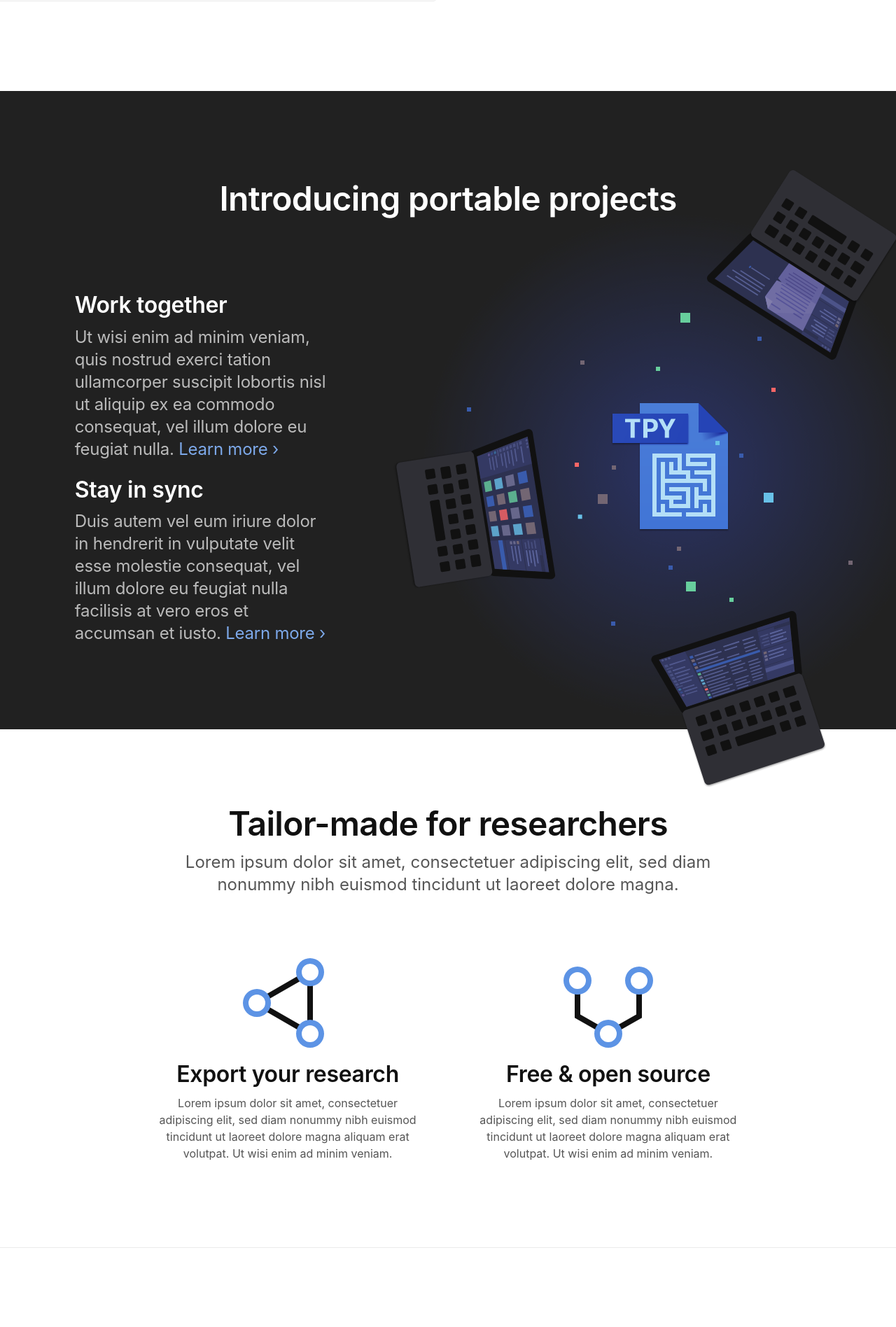
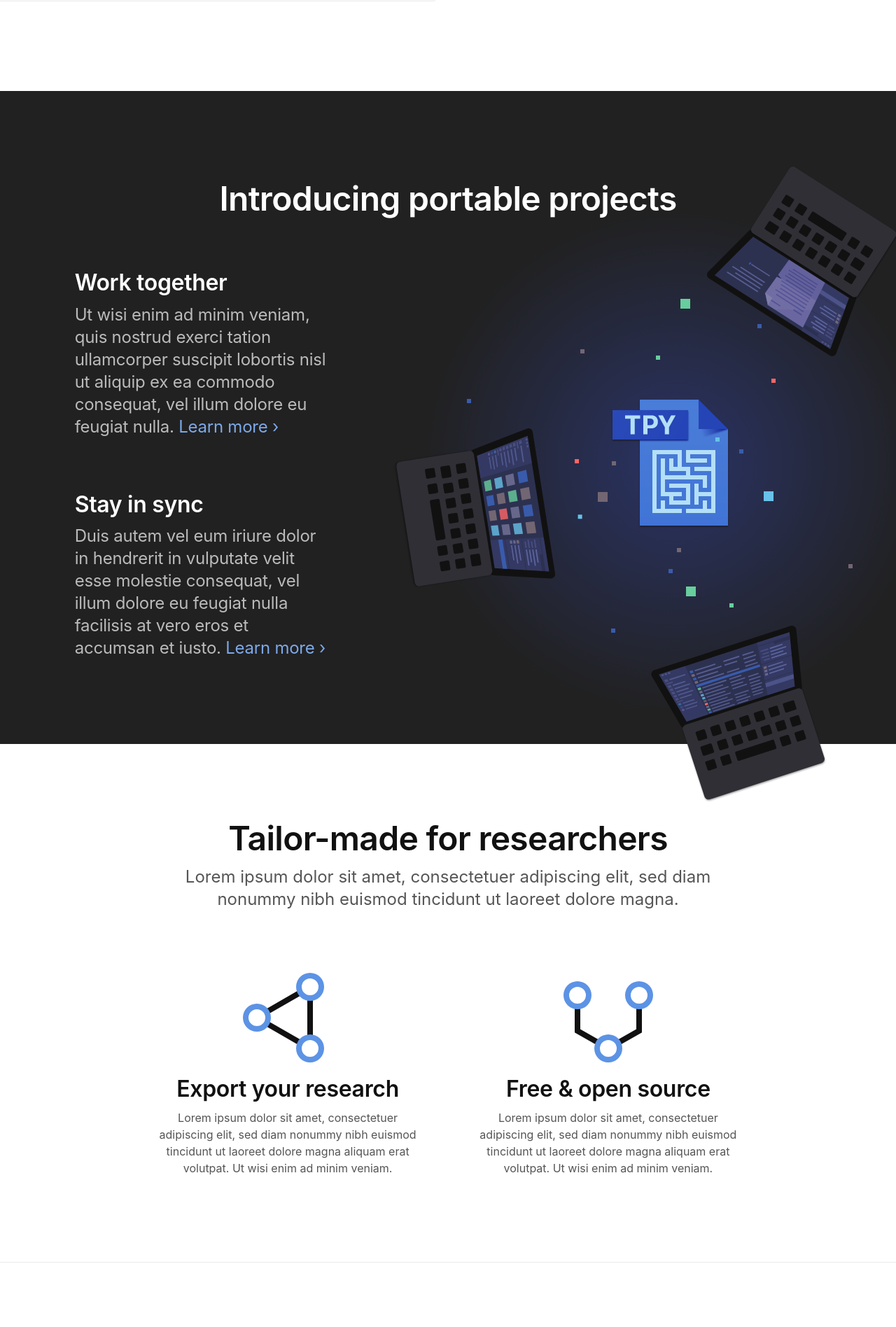
Before and after one commit to tropy/tropy.github.io, a Jekyll site: the page built from index.html, in a window 1280 px wide. Shown: the part 4210-6106 px from the top of the page at 70% size. Built offline with Jekyll 4.4.1, drawn with Linux system fonts in a browser that asks for light colours.

Commit message:
Tweak portable-projects layout and typography.

```diff
--- a/assets/stylesheets/_portable-projects.scss
+++ b/assets/stylesheets/_portable-projects.scss
@@ -10,7 +10,11 @@
   background-color: #212121;
   color: $white;
   overflow: visible;
-  padding-top: $section-padding-y;
+  padding-top: $section-padding-y-phone - 14px;
+
+  @media (min-width: $sm) {
+    padding-top: $section-padding-y;
+  }
 
   .row {
     position: relative;
@@ -31,12 +35,12 @@
   }
 
   h2 {
-    margin: 0;
+    margin: 0 0 ($section-padding-y-phone * 3 / 4 - 16px);
     position: relative;
     z-index: 1;
 
     @media (min-width: $sm) {
-      margin: 0 0 ($section-padding-y * 1 / 1 - $section-padding-y - 20px);
+      margin: 0 0 ($section-padding-y * 3 / 4 - $section-padding-y - 20px);
       text-align: left;
     }
 
@@ -46,23 +50,41 @@
   }
 
   h3 {
-    margin: 0 0 12px;
+    margin: 0 0 9px;
+
+    @media (min-width: $sm) {
+      margin-bottom: 12px;
+    }
   }
 
   p {
     color: #bbb;
-    font-size: 24px;
+    font-size: 18px;
     line-height: (4 / 3);
     margin: 0;
     letter-spacing: -0.01em;
 
-    & + h3 {
-      margin-top: $space-lg;
+    @media (min-width: $sm) {
+      font-size: 24px;
     }
 
-    & ~ p {
+    &:last-child {
+      margin-bottom: 32px + 16px; // 32px
+
+      @media (min-width: $sm) {
+        margin-bottom: -19px; // 64px
+      }
+
       @media (min-width: $md) {
         margin-bottom: -7px;
+      }
+    }
+
+    & + h3 {
+      margin-top: 60px - 16px;
+
+      @media (min-width: $sm) {
+        margin-top: 96px - 19px;
       }
     }
   }
--- a/assets/stylesheets/_variables.scss
+++ b/assets/stylesheets/_variables.scss
@@ -61,7 +61,7 @@
 // Layout
 
 $section-padding-y: 128px;
-$section-padding-y-phone: 64px;
+$section-padding-y-phone: 80px; // 5/8
 
 // Components
 
```
